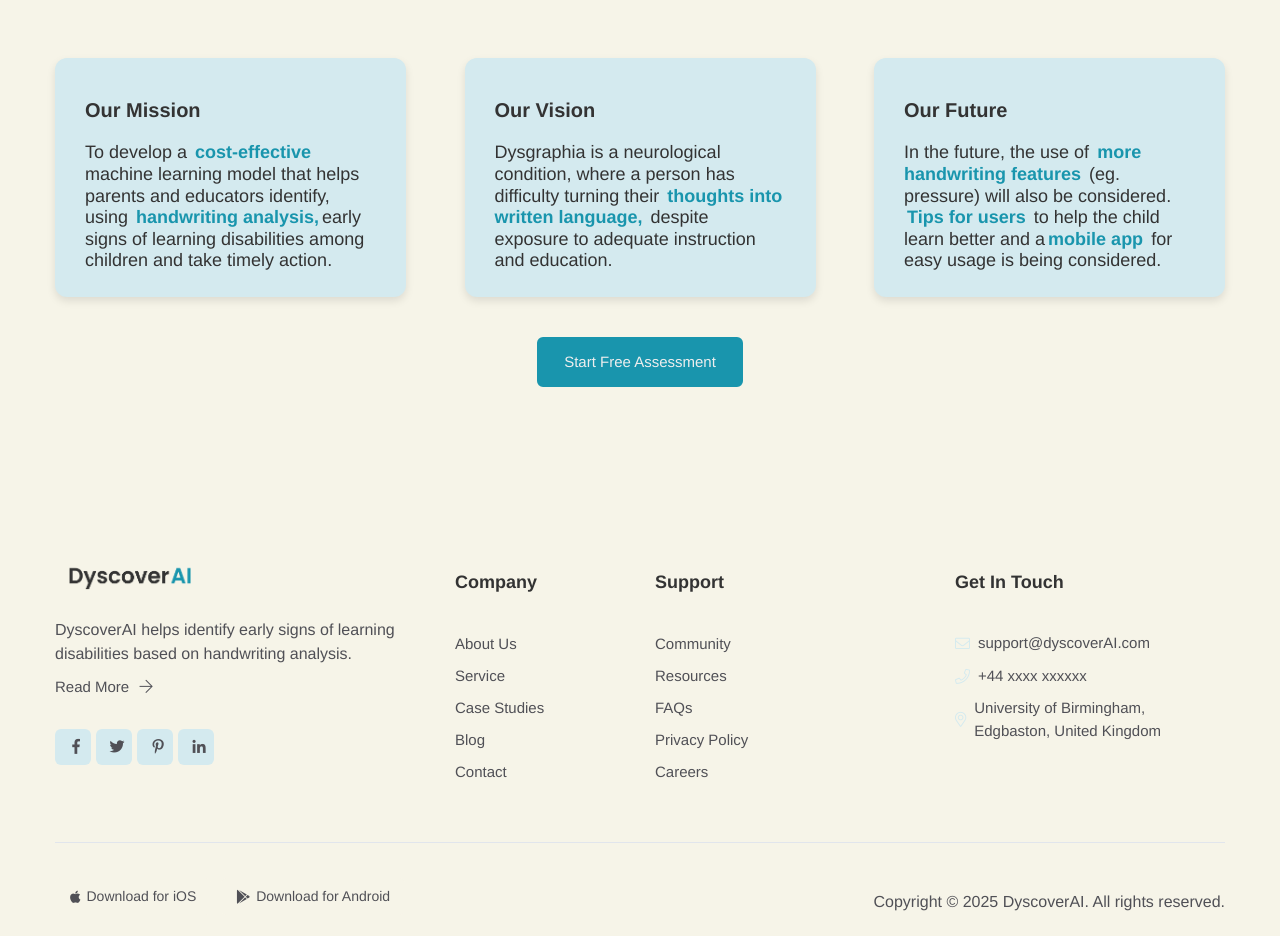
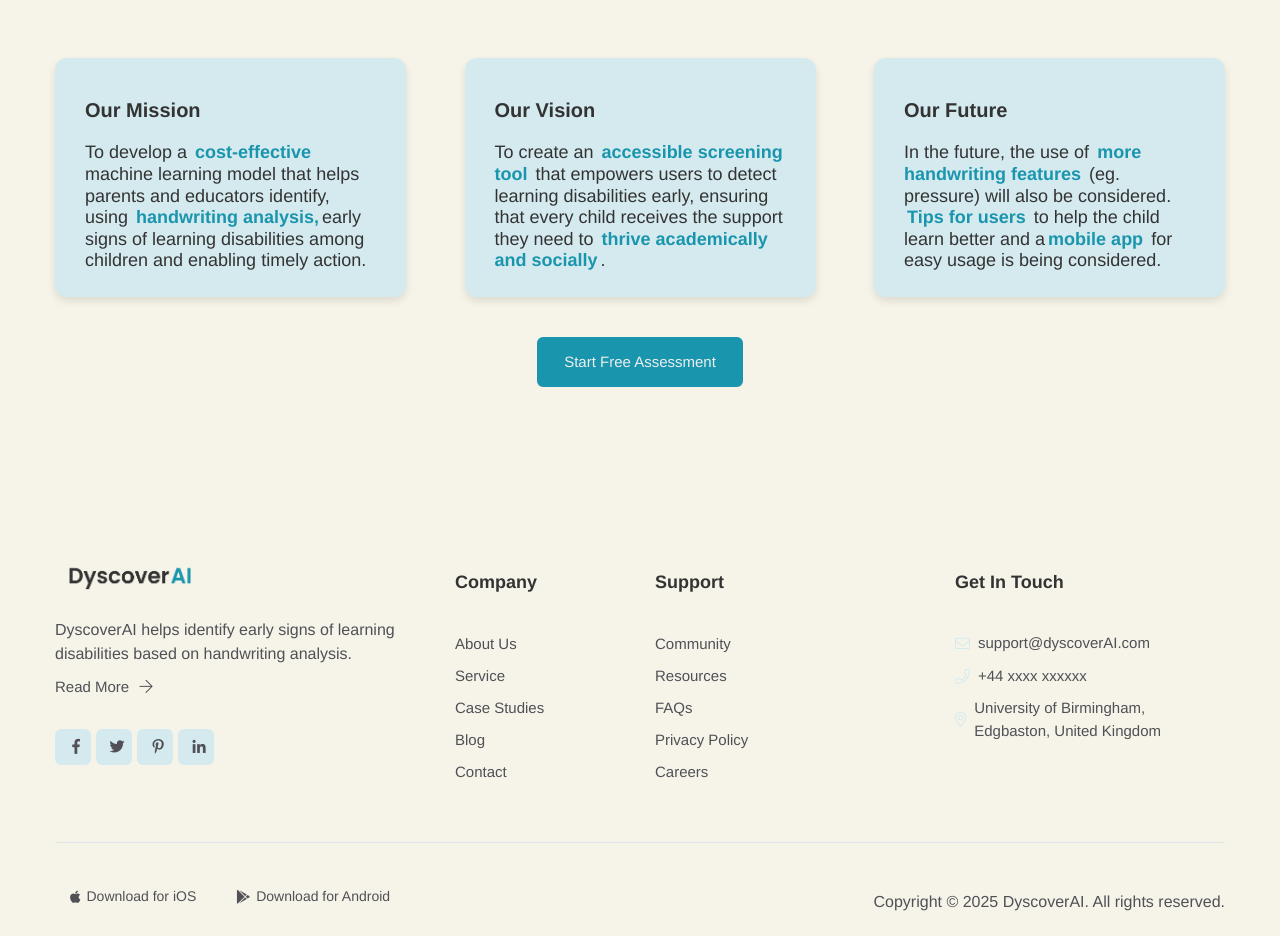
Before and after one commit to isha-ingersol/fyp-frontend, a React (Vite) app: page / in a window 1280 px wide. Shown: the part 2660-3596 px from the top of the page. Built offline with nearby package versions, Linux system fonts and the light colour scheme.

Commit message:
Learn More section completed

```diff
--- a/src/components/About.jsx
+++ b/src/components/About.jsx
@@ -23,7 +23,7 @@ function about({ className }) {
                         <h4>
                             To develop a <span>cost-effective</span> machine learning model that helps
                             parents and educators identify, using <span>handwriting analysis,</span>
-                            early signs of learning disabilities among children  and take timely action.
+                            early signs of learning disabilities among children and enabling timely action.
                         </h4>
                     </div>
 
@@ -33,9 +33,9 @@ function about({ className }) {
                             Our Vision
                         </h3>
                         <h4>
-                            Dysgraphia is a neurological condition, where a person has difficulty turning
-                            their <span>thoughts into written language,</span> despite exposure to
-                            adequate instruction and education.
+                            To create an <span>accessible screening tool</span> that empowers users
+                            to detect learning disabilities early, ensuring that every child receives
+                            the support they need to <span>thrive academically and socially</span>.
                         </h4>
                     </div>
 
```
